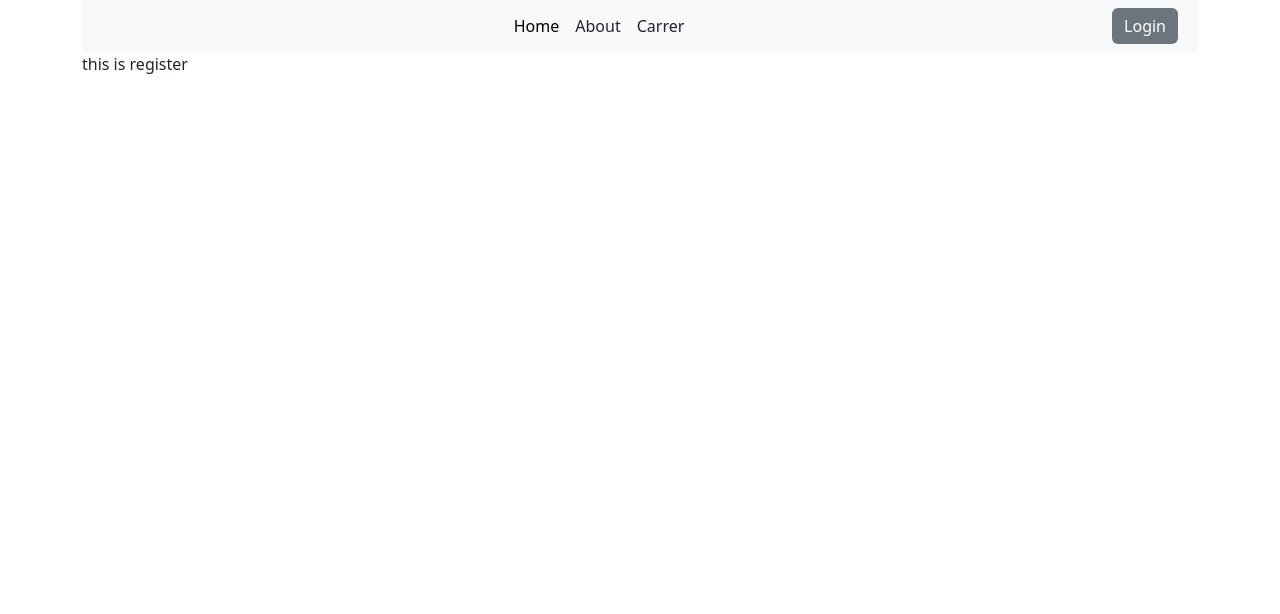
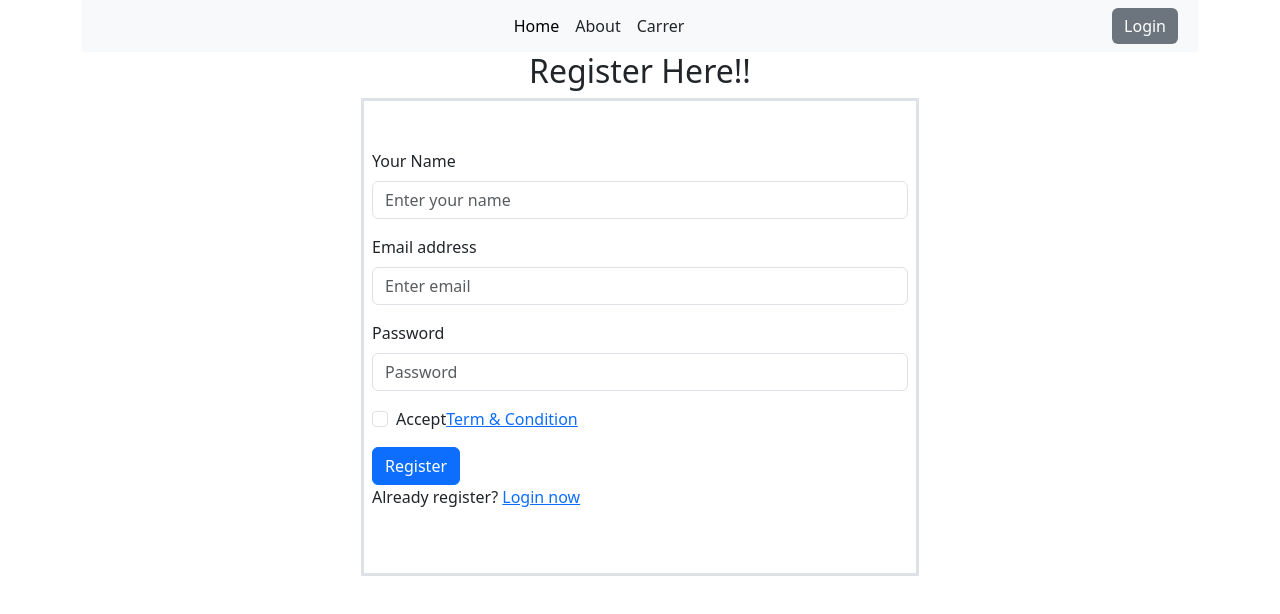
Before and after one commit to Tokiosman80F/thenewspaper, a React (Vite) app: page /register in a window 1280 px wide. Shown: the top 614 px of the page. Built offline with nearby package versions, Linux system fonts and the light colour scheme.

Commit message:
worked on terms page

```diff
--- a/src/pages/Login.jsx
+++ b/src/pages/Login.jsx
@@ -1,25 +1,38 @@
-import React from 'react'
+
 import { Button, Form } from 'react-bootstrap';
+import { Link } from 'react-router-dom';
 
 const Login = () => {
     return (
       <>
-        <Form>
+        <h2 className='text-center'>Please Login</h2>
+        <Form className='border border-3 w-50 mx-auto py-5 px-2'>
           <Form.Group className='mb-3' controlId='formBasicEmail'>
             <Form.Label>Email address</Form.Label>
-            <Form.Control type='email' placeholder='Enter email' />
+            <Form.Control
+              type='email'
+              placeholder='Enter email'
+              name='email'
+              required
+            />
           </Form.Group>
 
           <Form.Group className='mb-3' controlId='formBasicPassword'>
             <Form.Label>Password</Form.Label>
-            <Form.Control type='password' placeholder='Password' />
+            <Form.Control
+              type='password'
+              placeholder='Password'
+              name='password'
+              required
+            />
           </Form.Group>
-          <Form.Group className='mb-3' controlId='formBasicCheckbox'>
-            <Form.Check type='checkbox' label='Check me out' />
-          </Form.Group>
+
           <Button variant='primary' type='submit'>
             Login
           </Button>
+          <p>
+            New here? <Link to='/register'>Register now</Link>
+          </p>
         </Form>
       </>
     );
--- a/src/pages/Register.jsx
+++ b/src/pages/Register.jsx
@@ -1,11 +1,62 @@
-import React from 'react'
+import { Button, Form } from 'react-bootstrap'
+import { Link } from 'react-router-dom'
 
 const Register = () => {
     return (
-        <div>
-            this is register
-        </div>
-    )
+      <>
+        <h2 className='text-center'>Register Here!!</h2>
+
+        <Form className='border border-3 w-50 mx-auto py-5 px-2'>
+          <Form.Group className='mb-3' controlId='formBasicEmail'>
+            <Form.Label>Your Name</Form.Label>
+            <Form.Control
+              type='text'
+              placeholder='Enter your name'
+              name='name'
+              required
+            />
+          </Form.Group>
+
+          <Form.Group className='mb-3' controlId='formBasicEmail'>
+            <Form.Label>Email address</Form.Label>
+            <Form.Control
+              type='email'
+              placeholder='Enter email'
+              name='email'
+              required
+            />
+          </Form.Group>
+
+          <Form.Group className='mb-3' controlId='formBasicPassword'>
+            <Form.Label>Password</Form.Label>
+            <Form.Control
+              type='password'
+              placeholder='Password'
+              name='password'
+              required
+            />
+          </Form.Group>
+
+          <Form.Group className='mb-3' controlId='formBasicCheckbox'>
+            <Form.Check
+              type='checkbox'
+              label={
+                <>
+                  Accept<Link to='/terms'>Term & Condition</Link>
+                </>
+              }
+            />
+          </Form.Group>
+
+          <Button variant='primary' type='submit'>
+            Register
+          </Button>
+          <p>
+            Already register? <Link to='/login '>Login now</Link>
+          </p>
+        </Form>
+      </>
+    );
 }
 
 export default Register
--- a/src/routers/Routers.jsx
+++ b/src/routers/Routers.jsx
@@ -6,6 +6,7 @@ import NewsDetailCard from "../pages/NewsDetailCard";
 import LoginLayout from "../layout/LoginLayout/LoginLayout";
 import Login from "../pages/Login";
 import Register from "../pages/Register";
+import Terms from "../pages/Terms";
 
 export const router = createBrowserRouter([
   {
@@ -18,7 +19,12 @@ export const router = createBrowserRouter([
     {
       path:'/register',
       element:<Register></Register>
+    },
+    {
+      path:'/terms',
+      element:<Terms></Terms>
     }
+
   ]
   },
 
```
Also changed, not shown: src/pages/Terms.jsx (added, +12 -0 lines).
